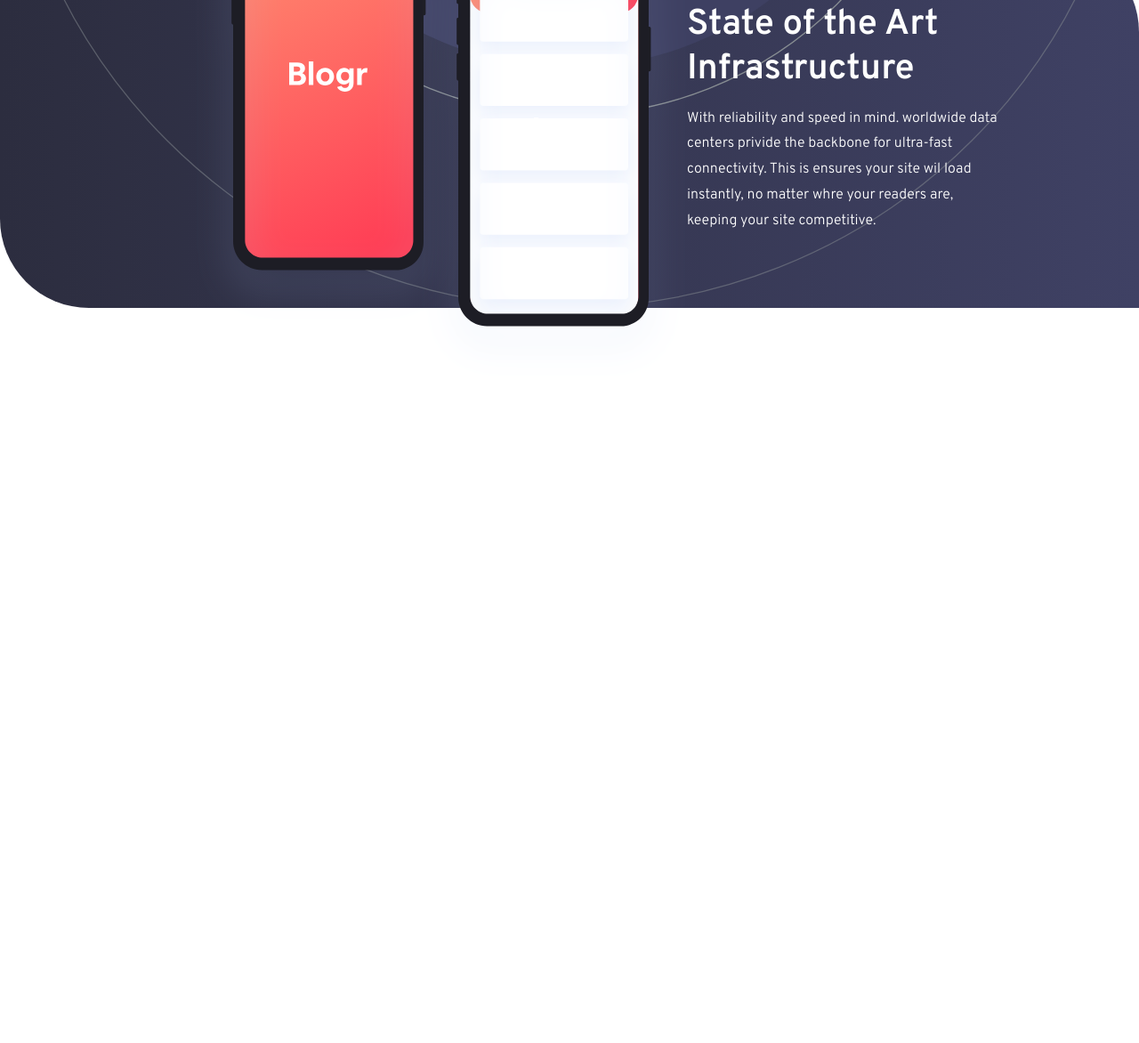
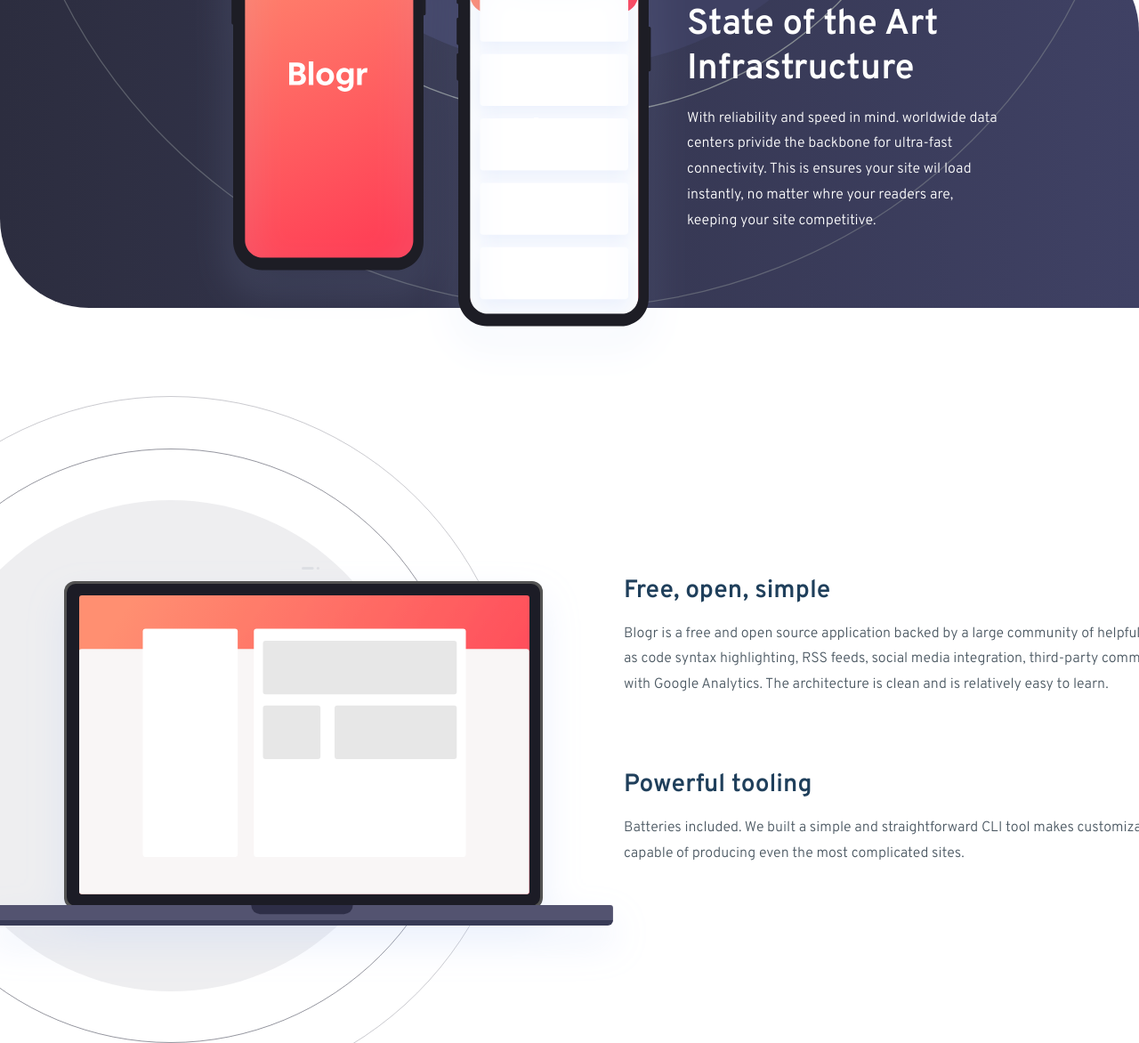
Before and after one commit to humbruno/blogr-landing, a website: page index.html in a window 1280 px wide. Shown: the part 1898-3070 px from the top of the page at 89% size. Before the commit the page ends 2331 px from the top, so only its background shows below. Drawn offline with Linux system fonts and the light colour scheme.

Commit message:
Third section markup

```diff
--- a/app/scss/_main.scss
+++ b/app/scss/_main.scss
@@ -175,3 +175,79 @@
     }
   }
 }
+
+// THIRD SECTION
+
+.bottom-section {
+  position: relative;
+  overflow: hidden;
+  padding: rem(120) rem(150) 22rem 17rem;
+
+  @include breakpoint-down(medium) {
+    padding: 50px 20px;
+  }
+
+  h2 {
+    text-align: center;
+    color: var(--veryDarkBlue);
+  }
+
+  .img-mobile {
+    display: none;
+
+    @include breakpoint-down(medium) {
+      display: initial;
+      width: 100%;
+    }
+  }
+
+  .img-desktop {
+    display: block;
+    position: absolute;
+    left: -200px;
+    top: 10%;
+
+    @include breakpoint-down(medium) {
+      display: none;
+    }
+  }
+
+  .content__wrapper {
+    @include breakpoint-down(medium) {
+      text-align: center;
+      margin-top: rem(40);
+    }
+  }
+
+  .text__wrapper {
+    width: 100%;
+    text-align: left;
+    margin-left: 50%;
+
+    @include breakpoint-down(medium) {
+      width: 100%;
+      text-align: center;
+    }
+
+    h3 {
+      margin-top: rem(180);
+      color: var(--veryDarkBlue);
+
+      @include breakpoint-down(medium) {
+        margin-top: rem(40);
+      }
+    }
+
+    h3:nth-of-type(2) {
+      margin-top: rem(80);
+
+      @include breakpoint-down(medium) {
+        margin-top: rem(40);
+      }
+    }
+
+    p {
+      color: var(--veryDarkGrayishBlue);
+    }
+  }
+}
--- a/index.html
+++ b/index.html
@@ -159,6 +159,7 @@
     </header>
 
     <main>
+
     <section class="first-section">
       <h2>Designed for the future</h2>
 
@@ -211,6 +212,40 @@
 
     </section>
 
+    <section class="bottom-section">
+      <div class="content__wrapper">
+        <img
+          class="img-mobile"
+          src="./images/illustration-laptop-mobile.svg"
+          alt=""
+          aria-hidden="true"
+        />
+        <img
+          class="img-desktop"
+          src="./images/illustration-laptop-desktop.svg"
+          alt=""
+          aria-hidden="true"
+        />
+        <div class="text__wrapper">
+          <h3>Free, open, simple</h3>
+          <p>
+            Blogr is a free and open source application backed by a large
+                        community of helpful developers. It supports features such
+                        as code syntax highlighting, RSS feeds, social media
+                        integration, third-party commenting tools, and works
+                        seamlessly with Google Analytics. The architecture is clean
+                        and is relatively easy to learn.
+          </p>
+          <h3>Powerful tooling</h3>
+          <p>
+            Batteries included. We built a simple and straightforward
+                        CLI tool makes customization and deployment a breeze, but
+                        capable of producing even the most complicated sites.
+          </p>
+        </div>
+      </div>
+    </section>
+
     <!--
 
 
```
Also changed, not shown: css/style.css.
